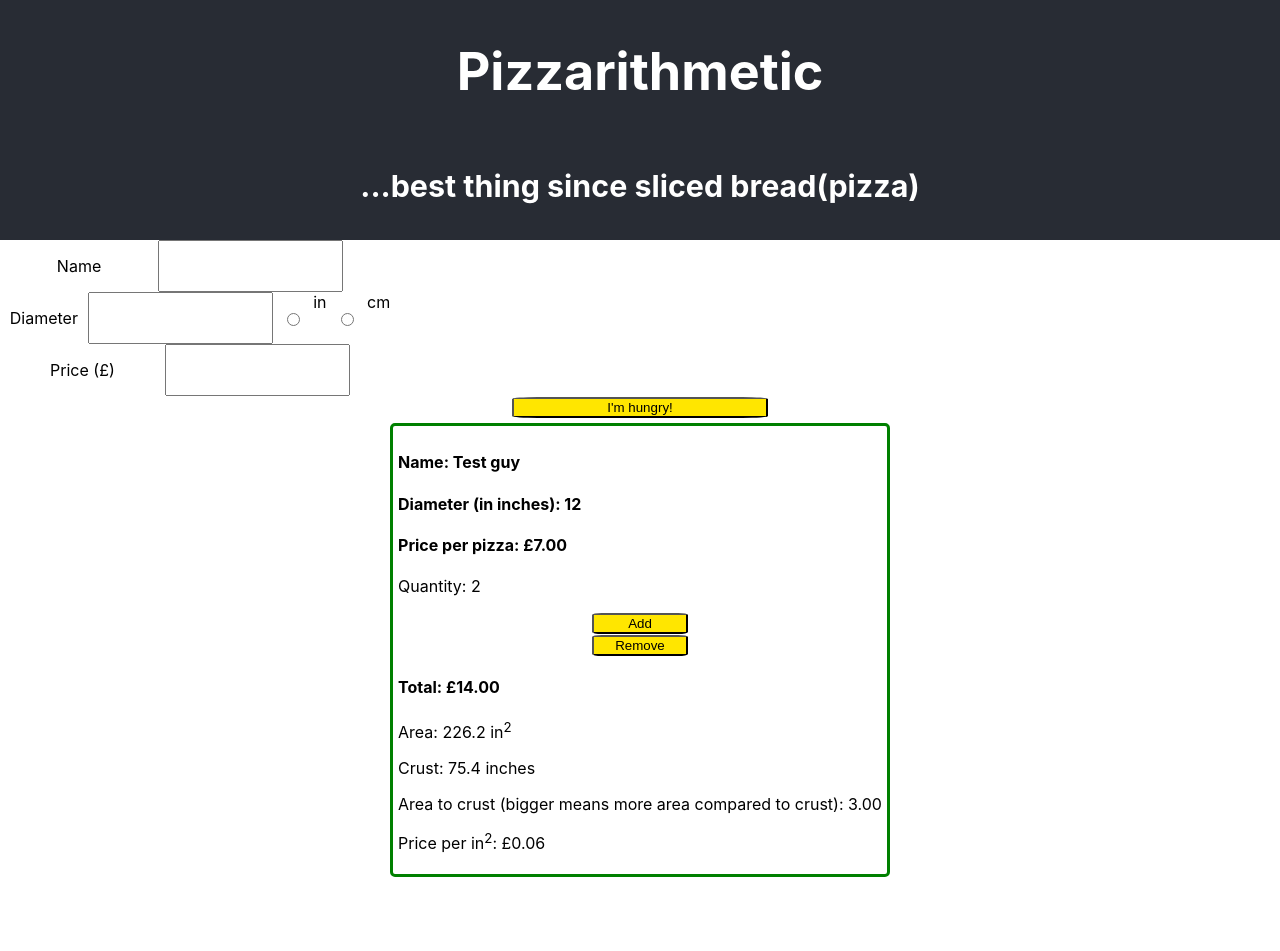
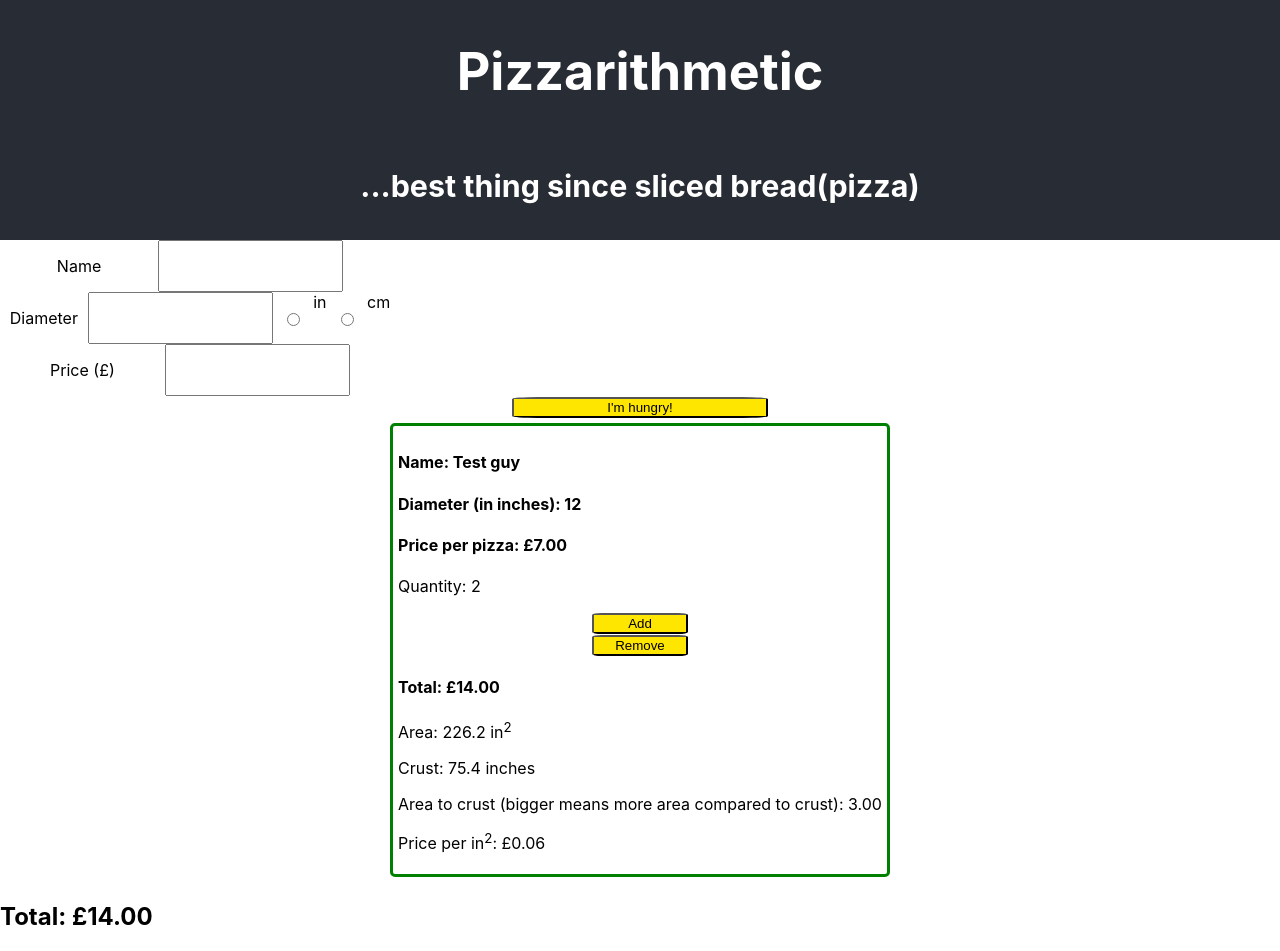
Before and after one commit to spwhittaker/pizza-maths, a React (Create React App) app: page / in a window 1280 px wide. Before the commit the page ends 882 px from the top, so only its background shows below. Built offline with nearby package versions, Linux system fonts and the light colour scheme.

Commit message:
overall total added at the bottom

```diff
--- a/src/App.js
+++ b/src/App.js
@@ -21,9 +21,16 @@ class App extends React.Component {
     };
     this.handleChange = this.handleChange.bind(this);
   }
+
   handleChange(e) {
-    this.state.pizzas.push(e);
-    this.forceUpdate();
+    if (
+      !this.state.pizzas.some(
+        obj =>
+          obj.name === e.name && Number(obj.diameter) === Number(e.diameter)
+      )
+    ) {
+      this.setState({ pizzas: [...this.state.pizzas, e] });
+    }
   }
 
   handleRemove(e) {
--- a/src/Components/PizzaCards.jsx
+++ b/src/Components/PizzaCards.jsx
@@ -10,6 +10,7 @@ class PizzaCards extends Component {
       pizzas: this.props.pizzas
     };
   }
+
   componentDidUpdate(prevProps) {
     if (prevProps.pizzas !== this.props.pizzas) {
       this.setState({ pizzas: this.props.pizzas });
@@ -18,6 +19,7 @@ class PizzaCards extends Component {
 
   render() {
     return (
+      <div>
         <div className="AllPizzas">
           {this.state.pizzas.map(pie => {
             return (
@@ -29,6 +31,16 @@ class PizzaCards extends Component {
             );
           })}
         </div>
+        <span>
+          <h2>
+            Total: £
+            {this.props.pizzas
+              .map(pizza => pizza.price * pizza.quantity)
+              .reduce((total, currentPizza) => total + currentPizza)
+              .toFixed(2)}
+          </h2>
+        </span>
+      </div>
     );
   }
 }
```
Lines whose indentation alone changed are shown as unchanged.
